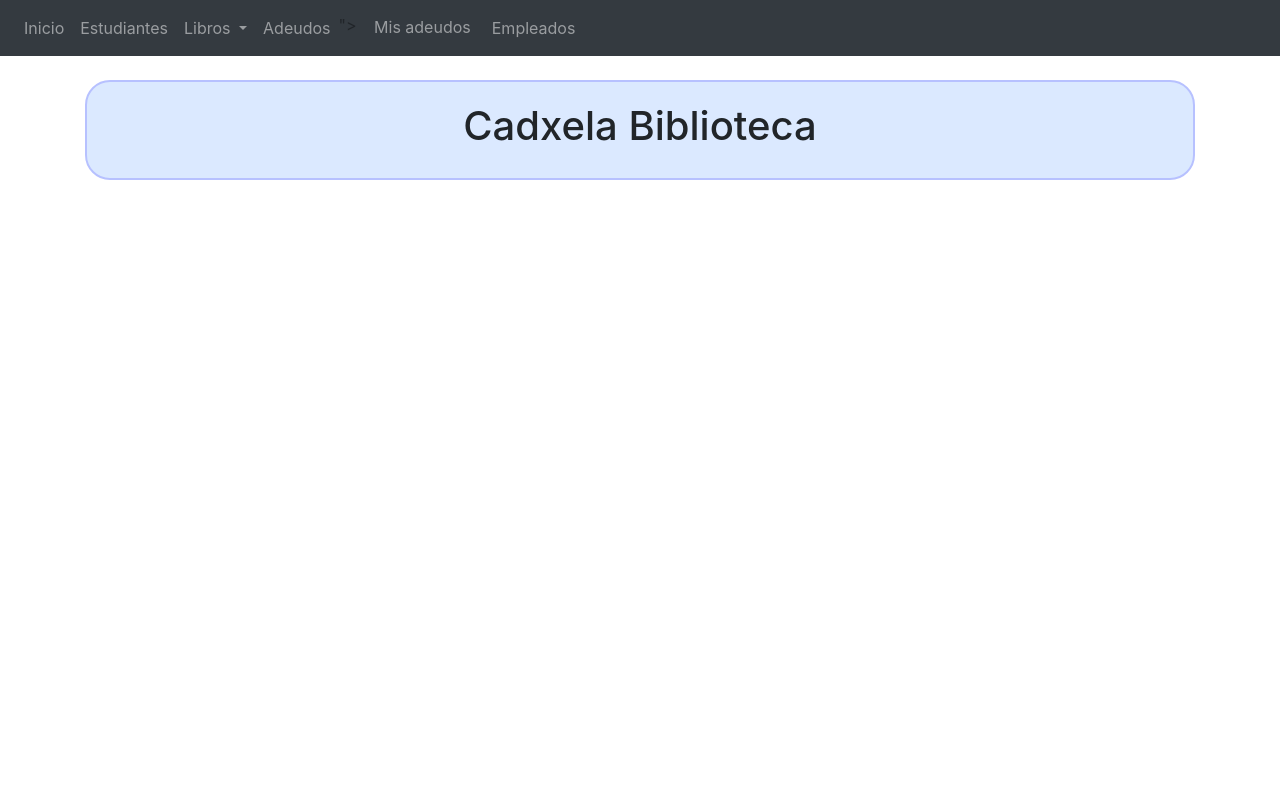
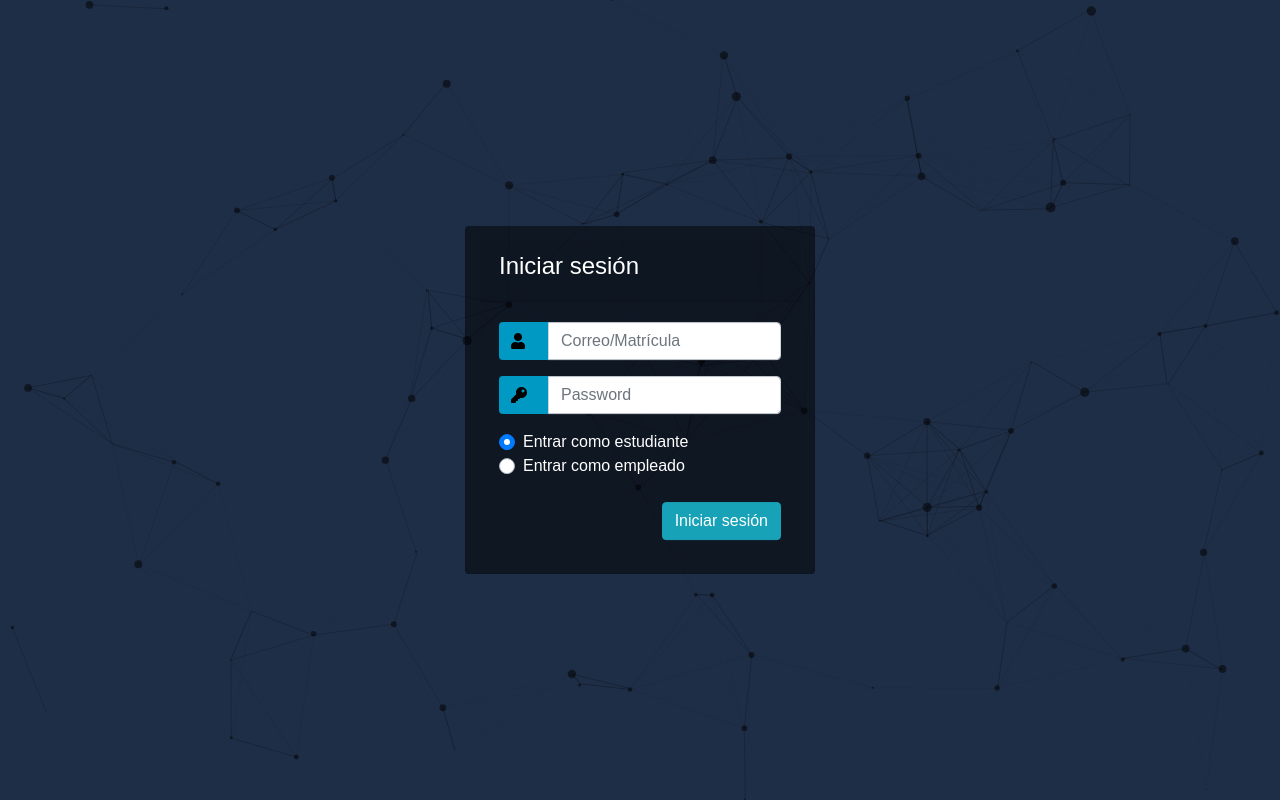
Before and after one commit to Exequetor/cadxelaBiblioteca, a CodeIgniter app: page /cadxelaBiblioteca/ in a window 1280 px wide. Run offline with CodeIgniter, Linux system fonts and the light colour scheme; some libraries are stand-ins or nearby versions.

Commit message:
Agregado UI de logging

```diff
--- a/application/config/autoload.php
+++ b/application/config/autoload.php
@@ -58,7 +58,7 @@ $autoload['packages'] = array();
 |
 |	$autoload['libraries'] = array('user_agent' => 'ua');
 */
-$autoload['libraries'] = array('database');
+$autoload['libraries'] = array('database', 'session');
 
 /*
 | -------------------------------------------------------------------
--- a/application/config/routes.php
+++ b/application/config/routes.php
@@ -49,7 +49,7 @@ defined('BASEPATH') OR exit('No direct script access allowed');
 | Examples:	my-controller/index	-> my_controller/index
 |		my-controller/my-method	-> my_controller/my_method
 */
-$route['default_controller'] = 'welcome';
+$route['default_controller'] = 'logging';
 $route['404_override'] = '';
 $route['translate_uri_dashes'] = FALSE;
 
--- /dev/null
+++ b/application/controllers/Logging.php
@@ -0,0 +1,14 @@
+<?php
+defined('BASEPATH') OR exit('No direct script access allowed');
+
+class Logging extends CI_Controller {
+	function __construct() {
+		parent::__construct();
+
+	}
+
+	function index() {
+		$this->load->view('logging');
+	}
+}
+?>
--- a/application/views/estudiantes/index.php
+++ b/application/views/estudiantes/index.php
@@ -3,6 +3,9 @@
 
 		<!-- Tabla de estudiantes dentro del sistema -->
 		<center><h1>Estudiantes registrados</h1></center>
+		<div class="alert alert-info">
+			<center>Haz click en la matrícula de un estudiante para modificar sus datos o sus adeudos</center>
+		</div>
 		<table id="data-table" class="display data-table">
 			<thead>
 		        <tr>
--- /dev/null
+++ b/application/views/logging.php
@@ -0,0 +1,69 @@
+<?php
+defined('BASEPATH') OR exit('No direct script access allowed');
+?><!DOCTYPE html>
+<!--
+* @Author: Carlos Hernández Montellano [Exequetor]
+* @Materia: Programación web
+-->
+<html lang="en">
+<head>
+	<meta charset="utf-8">
+
+	<link rel="stylesheet" href="https://stackpath.bootstrapcdn.com/bootstrap/4.3.1/css/bootstrap.min.css" >
+	<link rel="stylesheet" href="<?= base_url();?>public/css/logging.css" >
+	<link rel="stylesheet" href="https://use.fontawesome.com/releases/v5.8.2/css/all.css" integrity="sha384-oS3vJWv+0UjzBfQzYUhtDYW+Pj2yciDJxpsK1OYPAYjqT085Qq/1cq5FLXAZQ7Ay" crossorigin="anonymous">
+
+    <script src="<?= base_url();?>public/js/particles.min.js"></script>
+
+	<title>Biblioteca</title>
+</head>
+<body>
+	<div id="particles-js"></div>
+
+	<div class="container mx-auto">
+		<div class="d-flex justify-content-center h-100">
+			<div class="card">
+				<div class="card-header">
+					<h4>Iniciar sesión</h4>
+				</div>
+				<div class="card-body">
+					<form>
+						<div class="input-group form-group">
+							<div class="input-group-prepend">
+								<span class="input-group-text"><i class="fas fa-user"></i></span>
+							</div>
+							<input type="text" id="user" name="user" class="form-control" placeholder="Correo/Matrícula">
+
+						</div>
+						<div class="input-group form-group">
+							<div class="input-group-prepend">
+								<span class="input-group-text"><i class="fas fa-key"></i></span>
+							</div>
+							<input type="password" id="password" name="password" class="form-control" placeholder="Password">
+						</div>
+						<div class="custom-control custom-radio">
+  							<input type="radio" class="custom-control-input" id="estudiante" name="rol" checked>
+ 							<label class="custom-control-label" for="estudiante">Entrar como estudiante</label>
+						</div>
+						<div class="custom-control custom-radio">
+							<input type="radio" class="custom-control-input" id="empleado" name="rol">
+							<label class="custom-control-label" for="empleado">Entrar como empleado</label>
+						</div>
+						<br>
+						<div class="form-group">
+							<input type="submit" value="Iniciar sesión" class="btn float-right btn-info">
+						</div>
+					</form>
+				</div>
+			</div>
+		</div>
+	</div>
+
+	<script type="text/javascript">
+		var base_url = window.location.origin;
+		particlesJS.load('particles-js', base_url.concat('/cadxelaBiblioteca/public/js/particles.json'), function() {
+		  console.log('callback - particles.js config loaded');
+		});
+	</script>
+</body>
+</html>
--- a/application/views/templates/header.php
+++ b/application/views/templates/header.php
@@ -7,6 +7,7 @@ defined('BASEPATH') OR exit('No direct script access allowed');
 	<link rel="stylesheet" href="https://stackpath.bootstrapcdn.com/bootstrap/4.3.1/css/bootstrap.min.css" >
 	<link rel="stylesheet" href="<?= base_url();?>public/css/style.css" >
 	<link rel="stylesheet" type="text/css" href="https://cdn.datatables.net/v/dt/dt-1.10.18/datatables.min.css"/>
+	<link rel="stylesheet" href="https://use.fontawesome.com/releases/v5.8.2/css/all.css" integrity="sha384-oS3vJWv+0UjzBfQzYUhtDYW+Pj2yciDJxpsK1OYPAYjqT085Qq/1cq5FLXAZQ7Ay" crossorigin="anonymous">
 
 	<script src="<?= base_url();?>public/js/jquery-3-3-1.js"></script>
     <script src="<?= base_url();?>public/js/popper.min.js"></script>
--- /dev/null
+++ b/public/css/logging.css
@@ -0,0 +1,62 @@
+body {
+	margin: 0;
+	padding: 0;
+	font-family: sans-serif;
+}
+
+.container{
+	width: 400px;
+	position: absolute;
+	top: 50%;
+	left: 50%;
+	transform: translate(-50%, -50%);
+}
+
+
+.card{
+	padding: 13px;
+	margin-top: auto;
+	margin-bottom: auto;
+	background-color: rgba(0,0,0,0.5) !important;
+}
+
+.card h4{
+color: white;
+}
+
+.input-group-prepend span{
+	width: 50px;
+	background-color: #0099c4;
+	color: black;
+	border:0 !important;
+}
+
+canvas {
+	background: #1f2e47;
+	display: block;
+	vertical-align: bottom;
+}
+
+#particles-js {
+  position: absolute;
+  width: 100%;
+  height: 100%;
+  background-color: white;
+  background-image: url("");
+  background-repeat: no-repeat;
+  background-size: cover;
+  background-position: 50% 50%;
+}
+
+textarea:focus,
+input[type="text"]:focus,
+input[type="password"]:focus,
+.uneditable-input:focus {
+  border-color: rgba(0, 169, 255, 0.8);
+  box-shadow: 0 1px 1px rgba(0, 0, 0, 0.075) inset, 0 0 10px rgba(0, 169, 255, 0.6);
+  outline: 0 none;
+}
+
+.custom-control-label {
+	color: white;
+}
--- /dev/null
+++ b/public/js/particles.json
@@ -0,0 +1,116 @@
+{
+  "particles": {
+    "number": {
+      "value": 80,
+      "density": {
+        "enable": true,
+        "value_area": 800
+      }
+    },
+    "color": {
+      "value": "#000000"
+    },
+    "shape": {
+      "type": "circle",
+      "stroke": {
+        "width": 0,
+        "color": "#000000"
+      },
+      "polygon": {
+        "nb_sides": 5
+      },
+      "image": {
+        "src": "img/github.svg",
+        "width": 100,
+        "height": 100
+      }
+    },
+    "opacity": {
+      "value": 0.5,
+      "random": false,
+      "anim": {
+        "enable": false,
+        "speed": 1,
+        "opacity_min": 0.1,
+        "sync": false
+      }
+    },
+    "size": {
+      "value": 5,
+      "random": true,
+      "anim": {
+        "enable": false,
+        "speed": 40,
+        "size_min": 0.1,
+        "sync": false
+      }
+    },
+    "line_linked": {
+      "enable": true,
+      "distance": 150,
+      "color": "#000000",
+      "opacity": 0.4,
+      "width": 1
+    },
+    "move": {
+      "enable": true,
+      "speed": 6,
+      "direction": "none",
+      "random": false,
+      "straight": false,
+      "out_mode": "out",
+      "attract": {
+        "enable": false,
+        "rotateX": 600,
+        "rotateY": 1200
+      }
+    }
+  },
+  "interactivity": {
+    "detect_on": "canvas",
+    "events": {
+      "onhover": {
+        "enable": true,
+        "mode": "repulse"
+      },
+      "onclick": {
+        "enable": false,
+        "mode": "push"
+      },
+      "resize": true
+    },
+    "modes": {
+      "grab": {
+        "distance": 400,
+        "line_linked": {
+          "opacity": 1
+        }
+      },
+      "bubble": {
+        "distance": 400,
+        "size": 40,
+        "duration": 2,
+        "opacity": 8,
+        "speed": 3
+      },
+      "repulse": {
+        "distance": 200
+      },
+      "push": {
+        "particles_nb": 4
+      },
+      "remove": {
+        "particles_nb": 2
+      }
+    }
+  },
+  "retina_detect": true,
+  "config_demo": {
+    "hide_card": false,
+    "background_color": "#1f2e47",
+    "background_image": "",
+    "background_position": "50% 50%",
+    "background_repeat": "no-repeat",
+    "background_size": "cover"
+  }
+}
```
Also changed, not shown: application/controllers/Estudiantes.php (+7 -2 lines), application/models/Estudiantes_model.php (+18 -0 lines), application/views/estudiantes/update.php (+33 -2 lines), public/js/particles.min.js (added).
